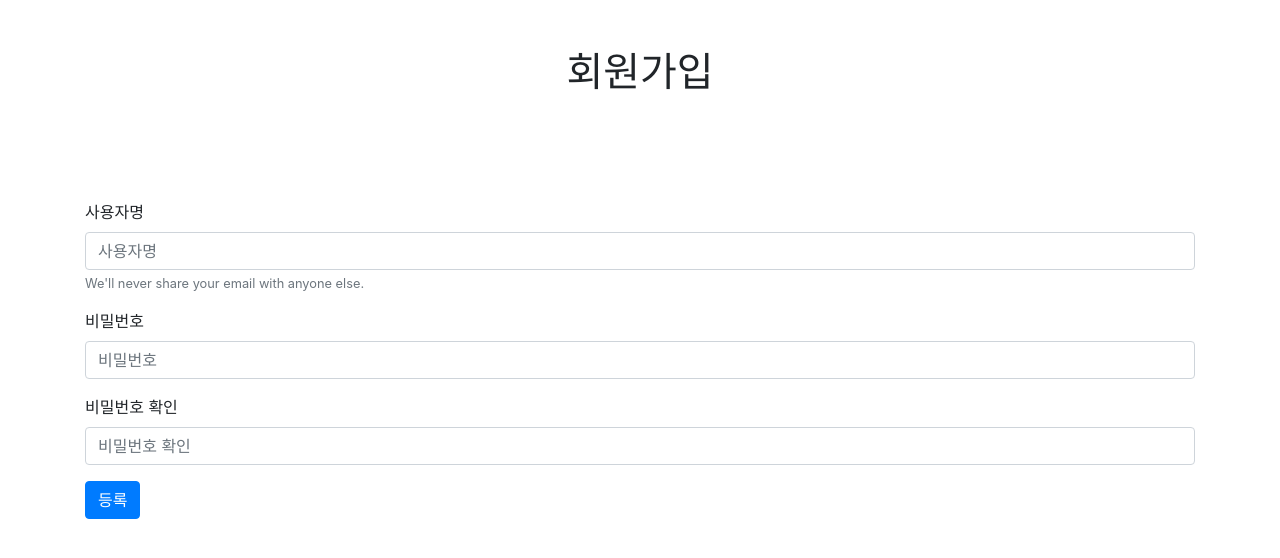
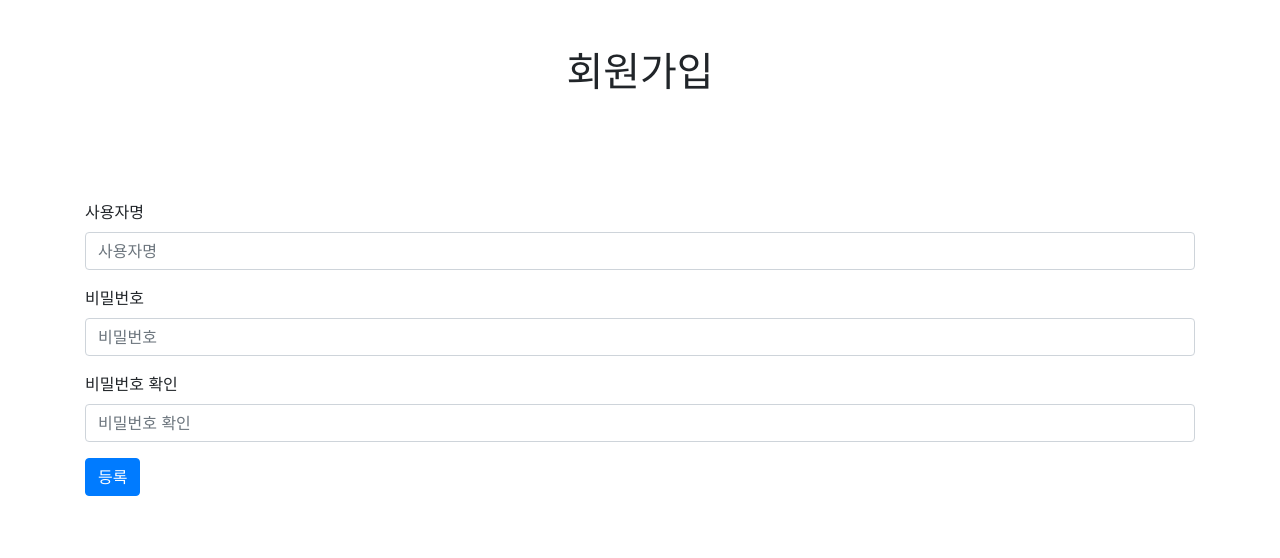
Before and after one commit to louisuss/django_basic, a Django app: page /user/register/ in a window 1280 px wide. Shown: the top 558 px of the page. Run offline with Django 3.2, Linux system fonts and the light colour scheme; some libraries are stand-ins or nearby versions.

Commit message:
Migration

```diff
--- a/user/templates/register.html
+++ b/user/templates/register.html
@@ -41,8 +41,6 @@
                         <label for="username">사용자명</label>
                         <!-- id: 중복X / name: 중복O -->
                         <input type="text" class="form-control" id="username" placeholder="사용자명" name="username">
-                        <small id="emailHelp" class="form-text text-muted">We'll never share your email with
-                            anyone else.</small>
                     </div>
                     <div class="form-group">
                         <label for="password">비밀번호</label>
```
Also changed, not shown: db.sqlite3.
